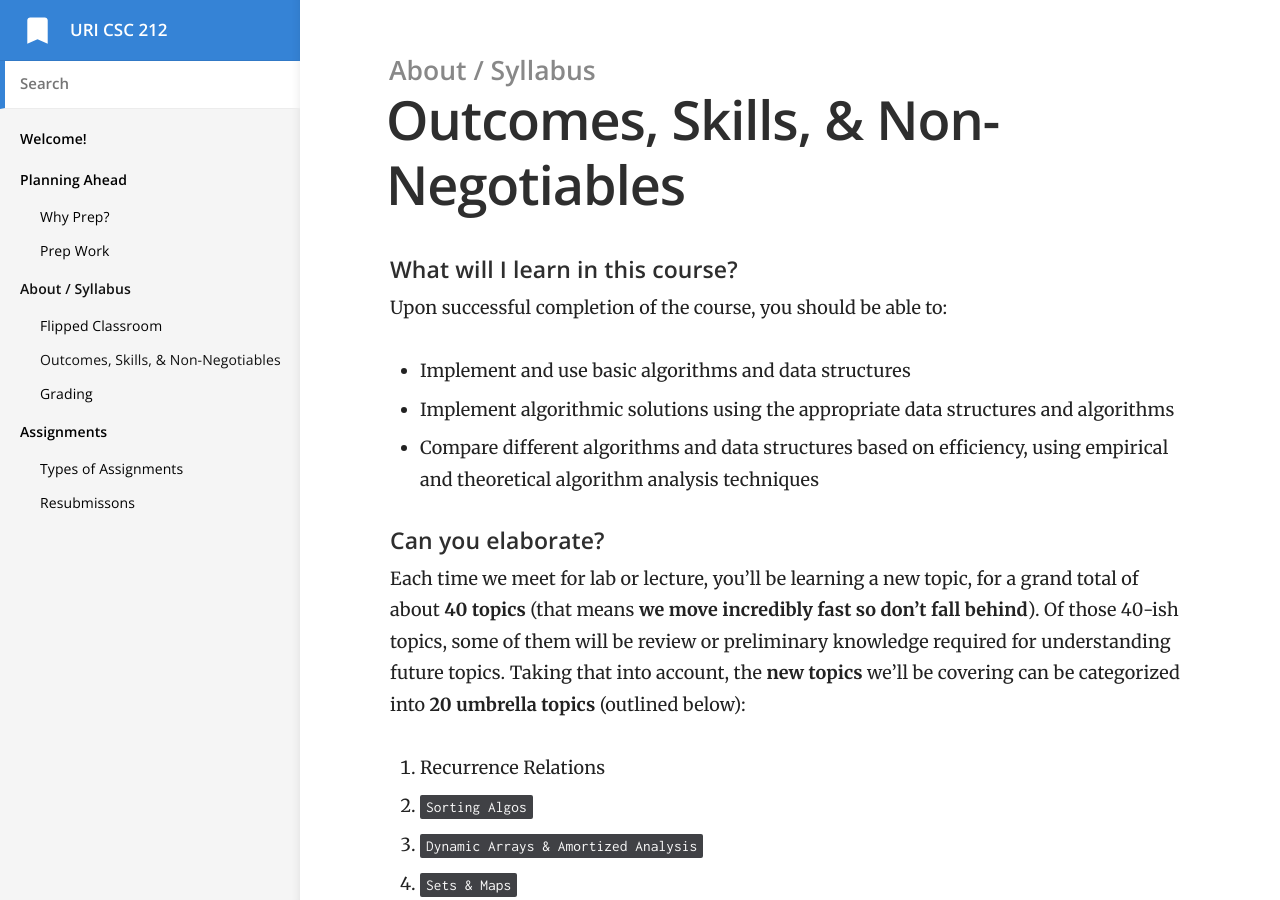
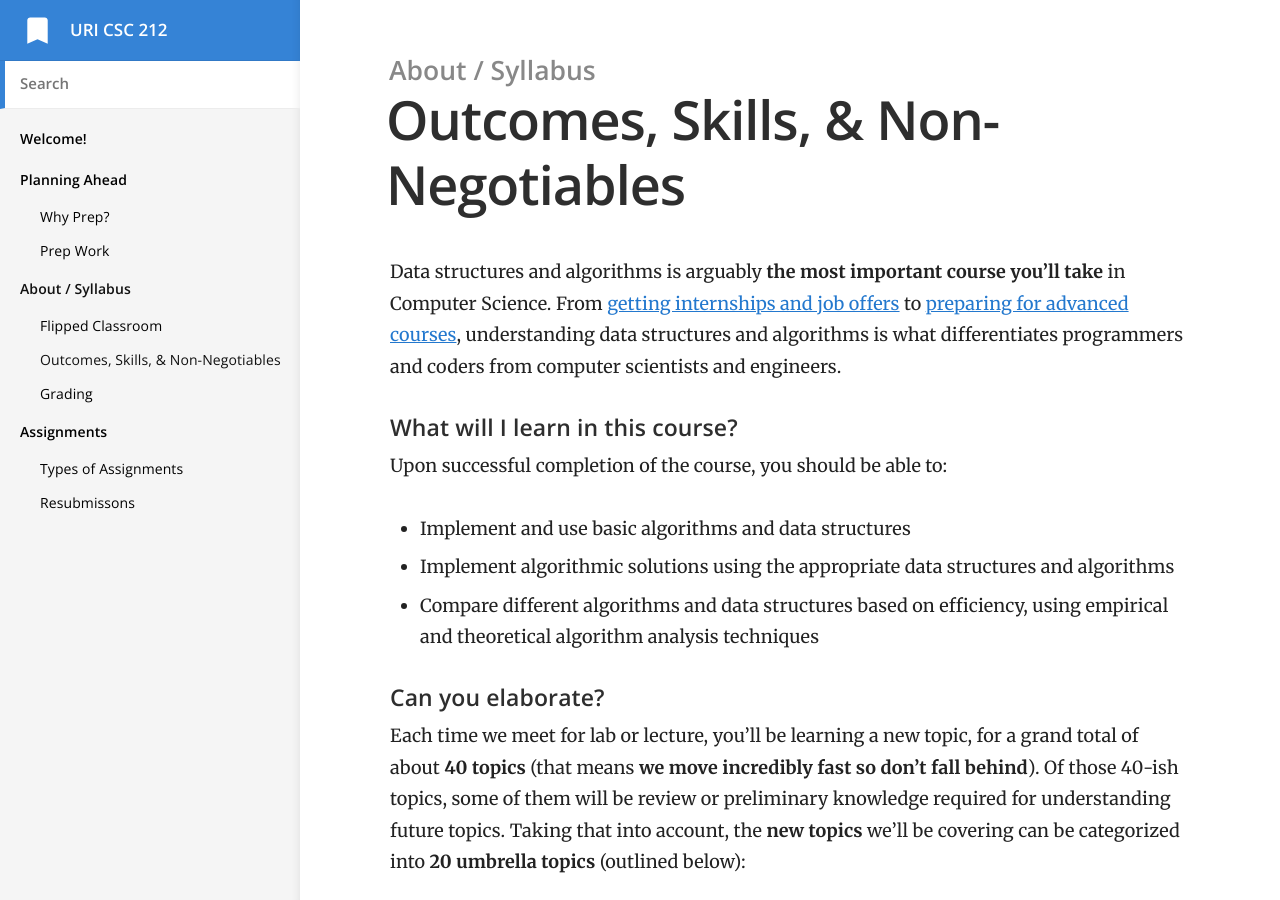
Before and after one commit to vcc-csc212/sp21-archive, a Jekyll site: the page built from _docs/2-about/outcomes-skills.md, in a window 1280 px wide and 900 px high. Built offline with Jekyll 4.4.1, drawn with Linux system fonts in a browser that asks for light colours.

Commit message:
added intro para to outcomes page

```diff
--- a/_docs/2-about/outcomes-skills.md
+++ b/_docs/2-about/outcomes-skills.md
@@ -4,6 +4,9 @@ category: About / Syllabus
 order: 2
 permalink: /outcomes-skills/
 ---
+
+Data structures and algorithms is arguably **the most important course you'll take** in Computer Science. From [getting internships and job offers](https://github.com/cassidoo/getting-a-gig) to [preparing for advanced courses](https://www.synergisticit.com/how-data-structures-and-algorithms-are-important-for-computer-science-graduates/), understanding data structures and algorithms is what differentiates programmers and coders from computer scientists and engineers.
+
 #### What will I learn in this course?
 Upon successful completion of the course, you should be able to:
 - Implement and use basic algorithms and data structures
```
